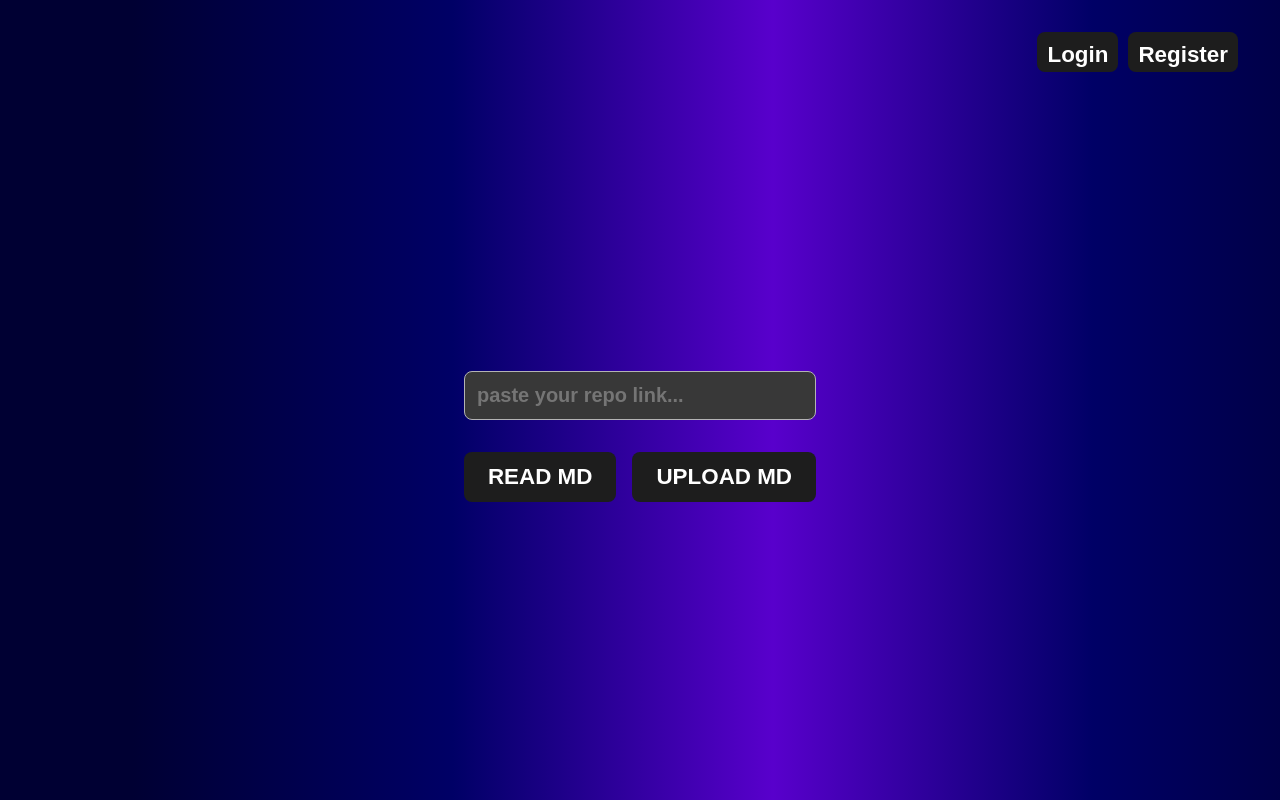
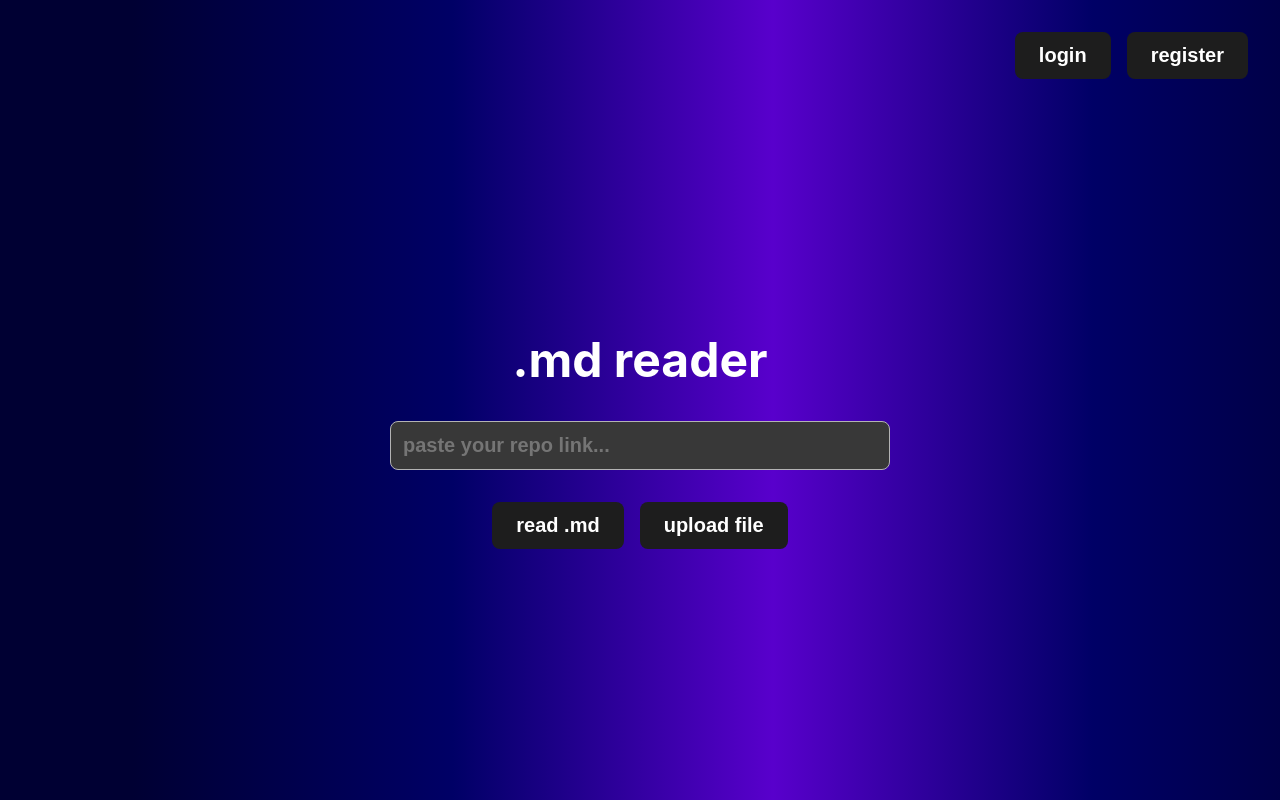
Before and after one commit to Kuonkli/MarkDownReader, a React (Create React App) app in the folder client/: page / in a window 1280 px wide. Built offline with nearby package versions, Linux system fonts and the light colour scheme; the HTML template or start-up script is replaced by a standard one.

Commit message:
finished MainPageComponent.

```diff
--- a/client/src/components/MainPageComponent.js
+++ b/client/src/components/MainPageComponent.js
@@ -128,20 +128,18 @@
     return (
         <div className="container">
             <header className="main-page-header">
-                <div>
                     <button
                         className="header-button"
                         id="login"
                         onClick={() => toggleAuthVisibility(true)}>
-                        Login
+                        login
                     </button>
                     <button
                         className="header-button"
                         id="register"
                         onClick={() => toggleAuthVisibility(false)}>
-                        Register
+                        register
                     </button>
-                </div>
             </header>
 
             <main className="main">
@@ -153,13 +151,13 @@
                             }
                         }}>
                             <div className="auth-container">
-                                <h2>{isLogin ? "Авторизация" : "Регистрация"}</h2>
+                                <h2>{isLogin ? "auth" : "registration"}</h2>
                                 {authError && <p className={"error-message"}>{authError}</p>}
                                 <form onSubmit={handleAuthSubmit}>
                                     {!isLogin && (
                                         <>
                                             <div className="form-group">
-                                                <label htmlFor="nickname">Имя аккаунта:</label>
+                                                <label htmlFor="nickname">nickname:</label>
                                                 <input
                                                     type="text"
                                                     id="nickname"
@@ -172,7 +170,7 @@
                                         </>
                                     )}
                                     <div className="form-group">
-                                        <label htmlFor="email">Email:</label>
+                                        <label htmlFor="email">email:</label>
                                         <input
                                             type="email"
                                             id="email"
@@ -183,7 +181,7 @@
                                         />
                                     </div>
                                     <div className="form-group">
-                                        <label htmlFor="password">Пароль:</label>
+                                        <label htmlFor="password">password:</label>
                                         <input
                                             type="password"
                                             id="password"
@@ -194,10 +192,10 @@
                                         />
                                     </div>
                                     <button className="auth-button" type="submit">
-                                        {isLogin ? "Войти" : "Зарегистрироваться"}
+                                        {isLogin ? "login" : "register"}
                                     </button>
                                     <p onClick={toggleForm} className="toggle-link">
-                                        {isLogin ? 'Нет аккаунта? Зарегистрируйтесь' : 'Уже есть аккаунт? Войдите'}
+                                        {isLogin ? 'has no account yet? register' : 'already registered? login'}
                                     </p>
                                 </form>
                             </div>
@@ -205,7 +203,7 @@
                     ) : null
                 }
 
-                <div className="link-block ">
+                        <h1>.md reader</h1>
                         <div className="pastelinkarea">
                             {error && <p style={{color: "red"}}>{error}</p>}
                             <input
@@ -222,7 +220,7 @@
                         <div className="ButtonGroup">
                             <div className="read-md-button">
                                 <button id="read-md-button" onClick={fetchFiles}>
-                                    READ MD
+                                    read .md
                                 </button>
                             </div>
                             <div className="upload-md-button">
@@ -230,7 +228,7 @@
                                 id="upload-md-button"
                                 onClick={() => document.getElementById("file-input").click()}
                             >
-                                UPLOAD MD
+                                upload file
                             </button>
                             <input
                                 type="file"
@@ -242,8 +240,6 @@
                             />
                             </div>
                         </div>
-
-                </div>
             </main>
         </div>
     );
--- a/client/src/css/MainPageStyles.css
+++ b/client/src/css/MainPageStyles.css
@@ -9,14 +9,26 @@
     flex-direction: column;
     justify-content: flex-start;
 }
+
 .main-page-header {
     display: flex;
     justify-content: flex-end;
     gap: 1rem;
     margin-bottom: 2rem;
 }
+.header-button{
+    padding: 0.75rem 1.5rem;
+    font-size: 1.25rem; /* Увеличенный размер шрифта */
+    cursor: pointer;
 
-
+    @media (max-width: 768px) {
+        font-size: 1rem; /* Меньше на мобильных устройствах */
+        padding: 0.5rem 1rem;
+  }
+}
+h2{
+    border-bottom: none;
+}
 .main {
     flex: 1;
     display: flex;
@@ -27,7 +39,9 @@
     margin-bottom: auto;
     text-align: center;
 }
-
+.pastelinkarea {
+    width: 100%;
+}
 .ButtonGroup {
     display: flex;
     gap: 1rem;
@@ -43,15 +57,34 @@
     font-size: 1.25rem; /* Увеличенный размер шрифта */
 
     @media (max-width: 768px) {
-      font-size: 1rem; /* Меньше на мобильных устройствах */
+        font-size: 1rem; /* Меньше на мобильных устройствах */
     }
 }
 
+h1{
+    font-size: 3rem; /* Увеличенный размер шрифта */
+    margin-bottom: 2rem;
 
-.header-button {
-    height: 40px;
-    padding: 10px;
-    margin-right: 10px;
+    @media (max-width: 768px) {
+        font-size: 2.5rem; /* Меньше на мобильных устройствах */
+    }
+
+    @media (max-width: 480px) {
+        font-size: 2rem; /* Еще меньше на очень маленьких экранах */
+    }
+}
+h2{
+    border-bottom: none;
+}
+button {
+    padding: 0.75rem 1.5rem;
+    font-size: 1.25rem; /* Увеличенный размер шрифта */
+    cursor: pointer;
+
+    @media (max-width: 768px) {
+        font-size: 1rem; /* Меньше на мобильных устройствах */
+        padding: 0.5rem 1rem;
+  }
 }
 
 
@@ -65,7 +98,7 @@
     left: 0;
     width: 100vw;
     height: 100vh;
-    background-color: rgba(0, 0, 0, 0.90); /* Полупрозрачный затемнённый фон */
+    background-color: rgba(0, 0, 0, 0.5); /* Полупрозрачный затемнённый фон */
     display: flex;
     justify-content: center;
     align-items: center;
@@ -77,14 +110,15 @@
 }
 
 .auth-container {
-    background-color: #2D2D2D;
-    width: 350px;
-    padding: 20px;
-    border-radius: 25px;
+    background-color: #131212;
+    min-width: 40%;
+    margin: 2rem auto;
+    padding: 2rem;
+    border-radius: 1rem;
     box-shadow: 0 4px 4px rgba(0, 0, 0, 0.25);
     display: flex;
     flex-direction: column;
-    gap: 20px;
+    gap: 2rem;
     align-items: center;
     color: #fff;
     font-family: 'Montserrat', sans-serif;
@@ -97,61 +131,35 @@
 
 .auth-container h2 {
     margin: 0;
-    font-size: 24px;
-    color: #00D9FF;
+    font-size: 1.5rem;
+    color: #ffffff;
 }
 
 .form-group {
     width: 100%;
     display: flex;
     flex-direction: column;
-    gap: 8px;
+    gap: 0.25rem;
     margin-bottom: 1vw;
 }
 
 .form-group label {
-    font-size: 14px;
+    font-size: 1rem;
     color: #fff;
 }
 
-.form-group input {
-    height: 40px;
-    border: none;
-    border-radius: 15px;
-    padding: 0 10px;
-    font-family: 'Montserrat', sans-serif;
-    font-size: 14px;
-    font-weight: 800;
-    color: #000;
-}
 
-.form-group input:focus {
-    outline: none;
-    border: 2px solid #00D9FF;
-    background-color: #f0f0f0;
-}
+
 
 .auth-button {
     width: 100%;
-    height: 45px;
-    background-color: #00D9FF;
     border: none;
-    border-radius: 25px;
-    font-family: 'Montserrat', sans-serif;
-    font-weight: 800;
-    color: #fff;
-    font-size: 16px;
+    font-size: 1rem;
     cursor: pointer;
     transition: background-color 0.3s ease, transform 0.2s ease;
 }
 
-.auth-button:hover {
-    background-color: #04b0ce;
-}
 
-.auth-button:active {
-    transform: scale(1.05);
-}
 
 .error-message {
     color: red;
@@ -159,15 +167,17 @@
 }
 
 .toggle-link {
+    margin-top: 2rem ;
     font-size: 14px;
-    color: #00D9FF;
+    color: #e100ff;
     cursor: pointer;
-    text-decoration: underline;
+
     text-align: center;
 }
 
 .toggle-link:hover {
-    color: #04b0ce;
+    color: #ffffff;
+    text-decoration: underline;
 }
 
 /* Tablet styles (min-width: 768px) */
```
